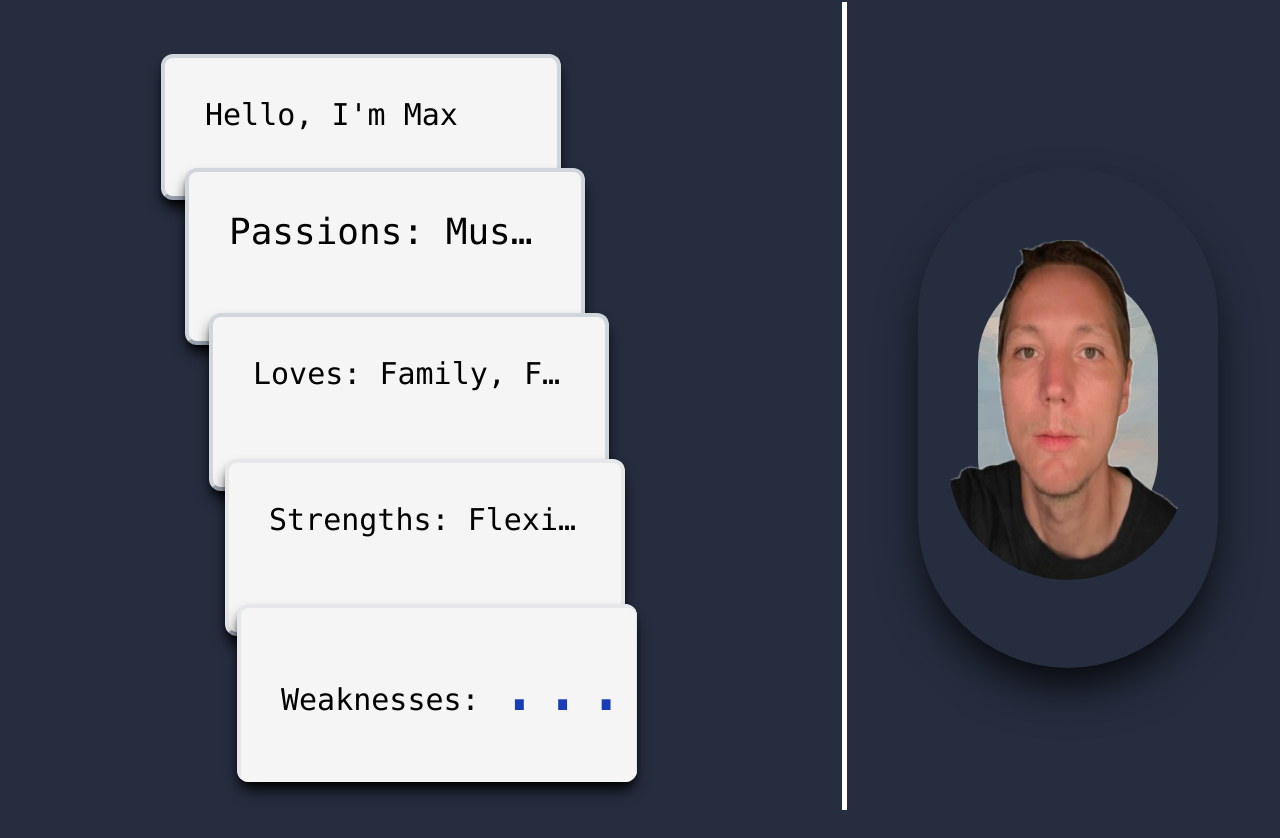
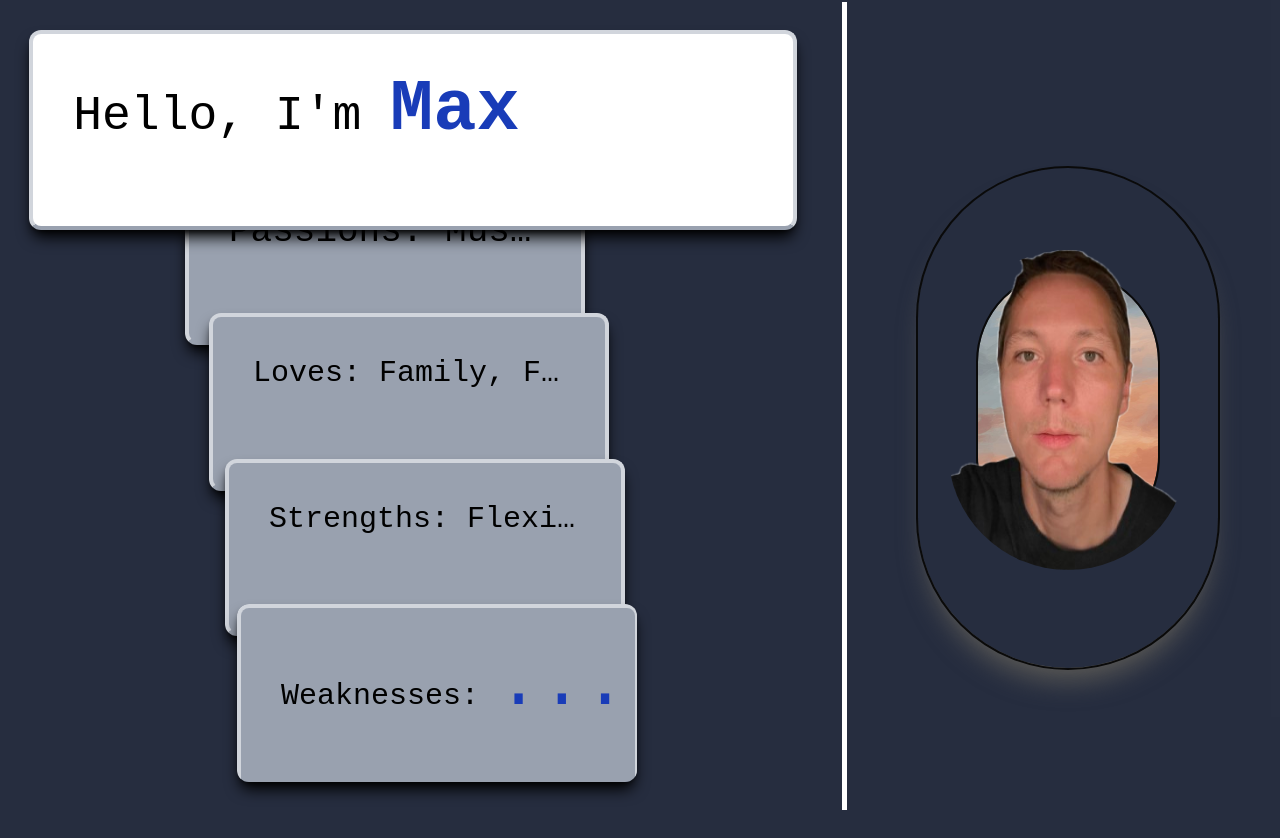
Before and after one commit to mbauerw/personal-website, a React (Vite) app: page / in a window 1280 px wide. Shown: the part 1062-1900 px from the top of the page. Built offline with nearby package versions, Linux system fonts and the light colour scheme.

Commit message:
about and hero touchups

```diff
--- a/src/components/Portrait.jsx
+++ b/src/components/Portrait.jsx
@@ -33,7 +33,7 @@ function Portrait({
     <div className={` rounded-sm lg:h-full h-150 w-full flex flex-col justify-center items-center p-5 ${className}`}>
       <div
         id="portrait"
-        className={`flex justify-center items-center rounded-full shadow-2xl shadow-black ${background}`}
+        className={`flex justify-center outline-2 outline-neutral-950 items-center rounded-full shadow-xl shadow-neutral-600 ${background}`}
         onClick={setSpin}
         style={{
           backgroundPosition: `${offset}px`,
@@ -44,7 +44,7 @@ function Portrait({
         }}
         >
         <div
-          className={`flex justify-center items-center rounded-full h-[55%] w-6/10 ${"bg-[url('/images/portrait_clouds.jpg')]"}  -mt-4 `}
+          className={`flex justify-center items-center rounded-full outline-2 outline-neutral-950 h-[55%] w-6/10 ${"bg-[url('/images/portrait_clouds.jpg')]"} bg-cover -mt-4 `}
 
         >
             <img
@@ -53,7 +53,7 @@ function Portrait({
             className="absolute rounded-full pointer-events-none"
             style={{
               width: `${width-60}px`,
-              height: `${height-160}px`,
+              height: `${height-180}px`,
               maxHeight: '80%',
               maxWidth: '90%'
             }}
--- a/src/pages/About.jsx
+++ b/src/pages/About.jsx
@@ -57,7 +57,7 @@ const AspirationsText = () =>{
           Whether we're ready or not, AI and its impact on our relationship with technology is here to stay.
           I am personally very excited about the prospect of harnessing this tool to enhance my potential.
           Most coders today use AI is some aspect to help improve their workflow, and I believe learning to leverage that tool to your benefit without defaulting to reliance will be a key skill for programmers going forward.
-          My goal is to start itegrating AI directly into the projects I create, not just as an efficient way to access information.
+          My goal is to start integrating AI directly into the projects I create and not just use it as an efficient way to access information.
           Whether that means exploring API access to various models, or (ambitiously) training a basic model myself, my next project will involve AI.
 
         </p>
@@ -127,7 +127,7 @@ function About({
       </div>
 
       <div className="xl:h-full h-250 w-full cols-span-1 flex xl:flex-row xl:justify-end flex-col justify-start items-center
-       gap-3 bg-none shadow-md rounded-sm  ">
+       gap-3 bg-none  rounded-sm  ">
         <ExpandableDiv
           index="1"
           label="History"
--- a/src/pages/Hero.jsx
+++ b/src/pages/Hero.jsx
@@ -9,12 +9,39 @@ import ScrollReveal from '../components/animation/ScrollReveal';
 
 const Hero = forwardRef(({ height = 900, minHeight = 900, className = "" }, ref) => {
   const [hovered, setHovered] = useState(false);
+  const [firstHovered, setFirstHovered] = useState(false);
+  const [hasAnimated, setHasAnimated] = useState(false);
+  const firstRef = useRef(null);
 
   const mouseEnter = () => setHovered(true);
-  const mouseLeave = () => setHovered(false);
+  const mouseLeave = () => {
+    setHovered(false);
+    setFirstHovered(false);
 
-  const boxStyle = `group w-1/2 xs:min-w-100 min-w-[72%] z-1 p3 xs:!text-4xl text-3xl bg-neutral-100 shadow-lg shadow-black antialiased border-gray-300 border-4 border-b-gray-400 p-10 rounded-xl
-  hover:z-11 hover:w-full hover:!text-5xl hover:overflow-visible hover:w-full hover:-ml-2  hover:whitespace-normal hover:min-h-60
+  }
+
+  useEffect(() => {
+    const observer = new IntersectionObserver(
+      ([entry]) => {
+        if (entry.isIntersecting && !hasAnimated) {
+          setTimeout(() => {
+            setFirstHovered(true);
+            setHasAnimated(true);
+          }, 300);
+        }
+      },
+      { threshold: 0.3 }
+    );
+
+    if (firstRef.current) {
+      observer.observe(firstRef.current);
+    }
+
+    return () => observer.disconnect();
+  }, [hasAnimated]);
+
+  const boxStyle = `group w-1/2 xs:min-w-100 min-w-[72%] z-1 a6 xs:!text-4xl text-3xl shadow-lg shadow-black antialiased border-gray-300 border-4 border-b-gray-400 p-10 rounded-xl
+  hover:z-11 hover:w-full hover:!text-5xl hover:overflow-visible hover:w-full hover:-ml-2  hover:whitespace-normal hover:min-h-60 bg-gray-400 hover:bg-white
   sm:hover:h-100 md:hover:h-80 lg:hover:h-70 hover:h-140 hover:p-4 lg:-ml-16 lg:mr-4 lg:-mt-8 -ml-2 mr-2 truncate transision-all duration-1000 transform hover:-translate-y-14`
 
   return (
@@ -24,7 +51,7 @@ const Hero = forwardRef(({ height = 900, minHeight = 900, className = "" }, ref)
       ref={ref}>
       {/* banner   */}
         <div className='col-span-full row-span-1 w-full justify-self-center'>
-        <ScrollReveal delay={.2} traiggerOnce={false} duration={1.5} direction='up' >
+        <ScrollReveal delay={.2} triggerOnce={true} duration={1.5} direction='up' >
           <div className='bg-linear-to-br from-amber-500 to-yellow-500  justify-self-center
             lg:h-16 lg:w-110 md:h-13 md:w-90 xs:h-11 xs:w-70 h-10 mt-3'>
             <p className='text-white sm:ml-7 a6 xs:pt-3 pt-1 weight-500 lg:text-8xl lg:w-140 md:text-7xl md:w-110 sm:text-6xl xs:w-[120%] xs:text-6xl w-[100%] text-[9cqw] ml-3'>
@@ -35,33 +62,33 @@ const Hero = forwardRef(({ height = 900, minHeight = 900, className = "" }, ref)
         </div>
 
       {/* blurbs   */}
-      <div className='col-span-1 relative rounded-sm row-span-1 max-h-[900px] grid grid-cols-1 grid-rows-5 bg-neutral-00/40 w-[95%] h-[95%] lg:min-h-[500px] px-5 justify-self-center content-center lg:justify-center justify-items-center py-5'>
-      <p className='group w-1/2 xs:min-w-100 min-w-[72%] z-1 xs:text-4xl text-3xl hover:!text-5xl p3 bg-neutral-100 shadow-lg shadow-black antialiased border-gray-300 border-4 border-b-gray-400 p-10 rounded-xl -mt-0
-          hover:z-10 hover:w-full hover:overflow-visible hover:-ml-6 hover:whitespace-normal hover:min-h-50
-          lg:-ml-32 lg:mr-0 -ml-4 mr-4 truncate transition-all duration-1000 transform hover:-translate-y-6  '>
-          Hello, I'm  <a className="group-hover:text-blue-800 group-hover:font-semibold group-hover:text-7xl transition-all duration-400"> Max </a>
+      <div className='col-span-1 relative rounded-sm row-span-1 max-h-[900px] grid grid-cols-1 grid-rows-5 w-[95%] h-[95%] lg:min-h-[500px] px-5 justify-self-center content-center lg:justify-center justify-items-center py-5'>
+        <p ref={firstRef} onMouseLeave={mouseLeave} className={`group w-1/2 xs:min-w-100 min-w-[72%] z-1 xs:text-4xl text-3xl hover:!text-5xl a6  shadow-lg shadow-black antialiased border-gray-300 border-4 border-b-gray-400 p-10 rounded-xl -mt-0
+          hover:z-10 hover:w-full hover:overflow-visible hover:-ml-6 hover:whitespace-normal hover:min-h-50 bg-gray-400 hover:bg-white
+          lg:-ml-32 lg:mr-0 -ml-4 mr-4 truncate transition-all duration-1000 transform hover:-translate-y-6 ${firstHovered ? 'z-10 w-full lg:!-ml-6 overflow-visible whitespace-normal min-h-50 text-5xl -translate-y-6 bg-white' : '' }`}>
+          Hello, I'm  <a className={`group-hover:text-blue-800 group-hover:font-semibold group-hover:text-7xl transition-all duration-400 ${firstHovered ? 'text-blue-800 font-semibold text-7xl' : '' }`}> Max </a>
           </p>
-        <p className={`${boxStyle}`}>
+        <p className={`${boxStyle}`} onMouseEnter={mouseLeave}>
           Passions: <a className="group-hover:underline group-hover:text-red-600">Music</a>, learning, <Link to="/portfolio" className="group-hover:underline group-hover:decoration-wavy group-hover:text-emerald-500 transision-all duration-500">web development</Link>, reading,
           guitar (electric == classical), piano, tennis, greek yogurt
           </p>
-        <p className='group w-1/2 xs:min-w-100 min-w-[72%] min-w-100 max-h-55 z-2  p3 xs:text-4xl text-3xl hover:!text-5xl bg-neutral-100 shadow-lg shadow-black antialiased border-gray-300 border-4 border-b-gray-400 p-10 rounded-xl
-          hover:z-12 hover:w-full hover:z-10 hover:w-full hover:overflow-visible hover:whitespace-normal hover:max-h-55 hover:max-h-60 hover:h-60
+        <p onMouseEnter={mouseLeave} className='group w-1/2 xs:min-w-100 min-w-[72%] min-w-100 max-h-55 z-2  a6 xs:text-4xl text-3xl hover:!text-5xl  shadow-lg shadow-black antialiased border-gray-300 border-4 border-b-gray-400 p-10 rounded-xl
+          hover:z-12 hover:w-full hover:z-10 hover:w-full hover:overflow-visible hover:whitespace-normal hover:max-h-55 hover:max-h-60 hover:h-60 bg-gray-400 hover:bg-white
           lg:-ml-0 lg:mr-8 lg:-mt-8 ml-0 mr-0 truncate transision-all duration-1000 transform hover:-translate-y-14 '>
             Loves: Family, Friends, Pets
           </p>
-        <p className='relative w-1/2 xs:min-w-100 min-w-[72%] z-3 hover:z-10 p3 xs:text-4xl text-3xl hover:!text-5xl bg-neutral-100 shadow-lg shadow-black antialiased border-gray-200 border-4 border-b-gray-400 rounded-xl w-1/2 col-span-1 p-10  truncate
-        hover:z-13 hover:w-full hover:overflow-visible hover:whitespace-normal hover:h-80 sm:hover:h-70 md:hover:h-60 lg:hover:h-55 hover:pt-5
+        <p onMouseEnter={mouseLeave} className='relative w-1/2 xs:min-w-100 min-w-[72%] z-3 hover:z-10 a6 xs:text-4xl text-3xl hover:!text-5xl shadow-lg shadow-black antialiased border-gray-300 border-4 border-b-gray-400 rounded-xl w-1/2 col-span-1 p-10  truncate
+        hover:z-13 hover:w-full hover:overflow-visible hover:whitespace-normal hover:h-80 sm:hover:h-70 md:hover:h-60 lg:hover:h-55 hover:pt-5 bg-gray-400 hover:bg-white
         lg:ml-0 lg:mr-0 lg:-mt-8 ml-2 -mr-2  truncate transision-all duration-1000 transform hover:-translate-y-14
         '>
           Strengths: Flexibility, creativity, determination, patience
         </p>
-        <div className='relative w-1/2 xs:min-w-100 min-w-[72%] z-3 hover:z-10 p3 text-4xl hover:!text-5xl bg-neutral-100 shadow-lg shadow-black antialiased border-gray-200 rounded-xl w-1/2 col-span-1  truncate
+        <div onMouseEnter={mouseLeave} className='relative w-1/2 xs:min-w-100 min-w-[72%] z-3 hover:z-10 a6 text-4xl hover:!text-5xl shadow-lg shadow-black antialiased border-gray-300 rounded-xl w-1/2 col-span-1  truncate
         hover:overflow-visible hover:whitespace-normal hover:h-80 sm:hover:h-70 md:hover:h-60 lg:hover:h-55 hover:w-full
         lg:ml-4 lg:-mr-2 lg:-mt-8 ml-4 -mr-4  truncate transision-all duration-1000 transform hover:-translate-y-14 '>
           {!hovered ? (
-            <p className='absolute z-3 xs:min-w-full min-w-[110%] min-h-55 hover:z-10 p3 xs:text-4xl text-3xl hover:!text-2xl bg-neutral-100 shadow-lg shadow-black antialiased border-gray-200 border-4 border-b-gray-400 rounded-xl h-full p-2
-              hover:z-14 sm:hover:w-full hover:overflow-visible hover:whitespace-normal hover:min-h-full hover:-ml-0 hover:mr-8
+            <p className='absolute z-3 xs:min-w-full min-w-[110%] min-h-55 hover:z-10 a6 xs:text-4xl text-3xl hover:!text-2xl shadow-lg shadow-black antialiased border-gray-300 border-4 border-b-gray-400 rounded-xl h-full p-2
+              hover:z-14 sm:hover:w-full hover:overflow-visible hover:whitespace-normal hover:min-h-full hover:-ml-0 hover:mr-8 bg-gray-400 hover:bg-white
               lg:ml-0 lg:mr-0 truncate  transision-all duration-1000 pl-10 '
               onMouseEnter={mouseEnter}
               onMouseLeave={mouseLeave} >
@@ -70,8 +97,8 @@ const Hero = forwardRef(({ height = 900, minHeight = 900, className = "" }, ref)
             </p>
 
           ) : (
-            <p className='absolute z-3 xs:min-w-full min-w-[110%] hover:z-10 p3 text-4xl hover:!text-4xl bg-neutral-100 shadow-lg shadow-black antialiased border-gray-200 border-4 border-b-gray-400 rounded-xl
-              hover:z-14 sm:hover:w-full hover:overflow-visible hover:whitespace-normal hover:-ml-0 hover:mr-4 hover:min-h-full
+            <p className='absolute z-3 xs:min-w-full min-w-[110%] hover:z-10 a6 text-4xl hover:!text-4xl bg-neutral-100 shadow-lg shadow-black antialiased border-gray-200 border-4 border-b-gray-400 rounded-xl
+              hover:z-14 sm:hover:w-full hover:overflow-visible hover:whitespace-normal hover:-ml-0 hover:mr-4 hover:min-h-full bg-gray-400 hover:bg-white hover:p-5
               lg:-ml-0 lg:mr-0 lg:-mt-0 truncate transision-all duration-1000
             '
               onMouseEnter={mouseEnter}
@@ -106,7 +133,7 @@ from-amber-500 to-yellow-500
 lg:p-12 p-5 rounded-xl relative -mt-8 lg:-ml-4 lg:mr-4 -ml-3 mr-3
 
 
-<p className='group relative z-0 min-w-100 max-h-50 p3 text-4xl shadow-lg shadow-black bg-neutral-100 antialiased border-gray-300 border-4 border-b-gray-400 rounded-xl w-1/2 col-span-1 p-10 -mt-0 -ml-8 mr-3 truncate
+<p className='group relative z-0 min-w-100 max-h-50 a6 text-4xl shadow-lg shadow-black bg-neutral-100 antialiased border-gray-300 border-4 border-b-gray-400 rounded-xl w-1/2 col-span-1 p-10 -mt-0 -ml-8 mr-3 truncate
           hover:z-10 hover:w-full hover:overflow-visible hover:whitespace-normal
           lg:-ml-8 lg:mr-8 transision:all duration-1000'>
           Hello, I'm  <a className="group-hover:text-blue-800 group-hover:font-semibold group-hover:text-6xl transision-all duration-500"> Max </a>
--- a/src/pages/Portfolio.jsx
+++ b/src/pages/Portfolio.jsx
@@ -95,8 +95,8 @@ function Portfolio({
         />
       <div className="max-w-[80vw] min-h-[130vh] mx-auto mt-12 pt-14 bg-gray-800/98 z-3 px-10 rounded-xl ">
         <div className="text-center pb-12">
-          <h2 className="text-5xl p3 md:text-5xl text-stone-100 mb-2 font-bold">My Stuff</h2>
-          <p className="text-lg p3  text-stone-100">Explore my latest projects and creative work</p>
+          <h2 className="text-5xl a6 md:text-5xl text-stone-100 mb-2 font-bold">My Stuff</h2>
+          <p className="text-lg a6  text-stone-100">Explore my latest projects and creative work</p>
         </div>
 
         <div className="grid grid-cols-[repeat(auto-fit,minmax(380px,1fr))] md:grid-rows-[repeat(auto-fit,minmax(350px,1fr))] gap-6 md:gap-10 py-3 pt-10">
```
Also changed, not shown: src/pages/Contact.jsx (+4 -4 lines).
